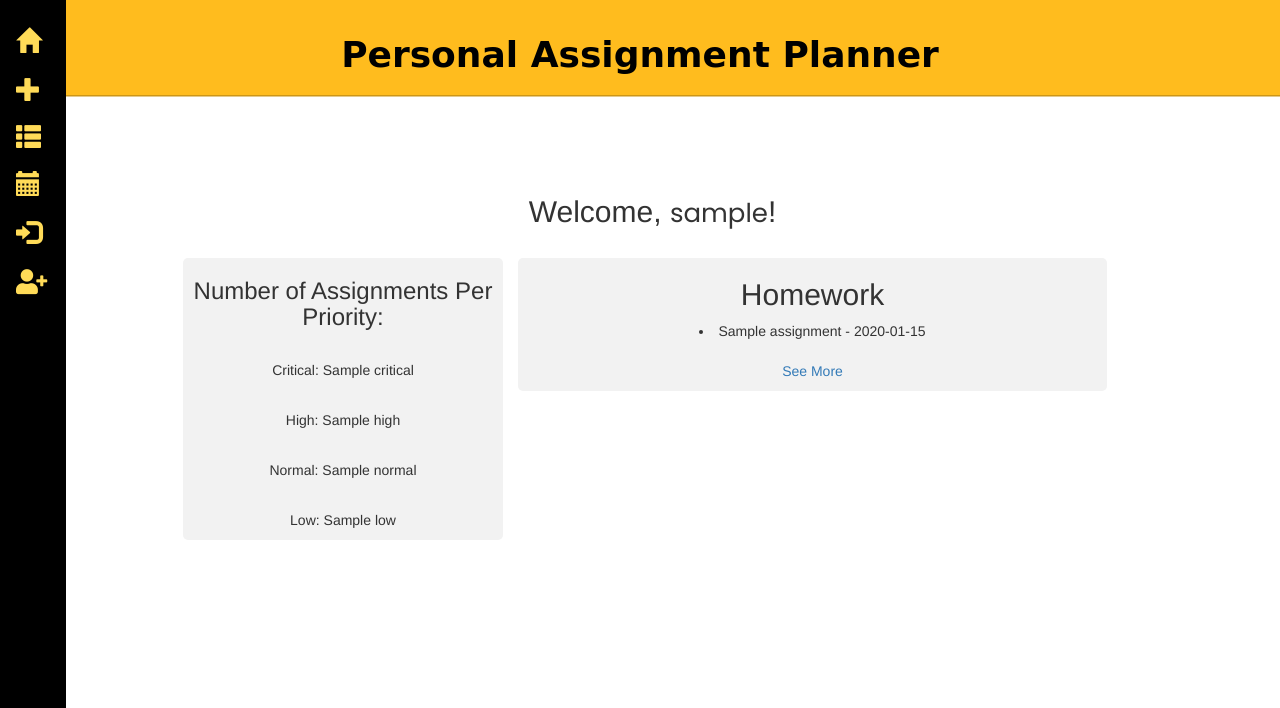
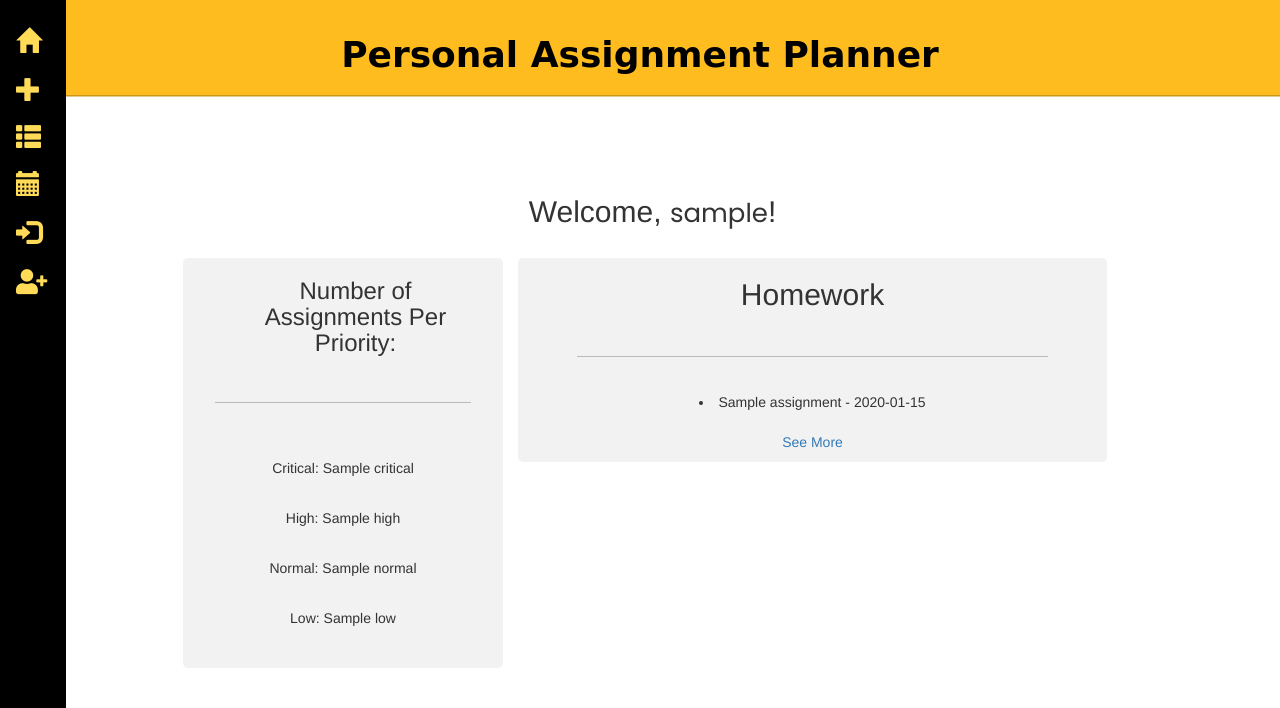
Before and after one commit to Jemimahh/project-assignmentplanner-v2, a Flask app: template templates/Homepage.html in a window 1280 px wide. Shown: the top 708 px of the page. Run offline with Flask 2, Linux system fonts and the light colour scheme; the template is opened without the code that fills it: most values are stand-ins (such as "Sample title", 1, 10 or a date in 2020); some libraries are stand-ins or nearby versions; some web fonts are replaced.

Commit message:
Added an hr and fixed spacing on homepage

```diff
--- a/static/homepage.css
+++ b/static/homepage.css
@@ -124,7 +124,7 @@ html,
 /* Create two unequal columns that floats next to each other */
 .column {
     float: left;
-    padding: 10px;
+    padding: 20px;
     background-color: #FFBC1E;
     outline-style: double;
 }
@@ -133,6 +133,7 @@ html,
     height: 100%;
     width: 320px;
     float: left;
+
 
 }
 
@@ -158,3 +159,12 @@ html,
      overflow: hidden;
      background-color: #f2f2f2;
 }
+
+hr {
+    border: none;
+    height: 1px;
+    width: 80%;
+    /* Set the hr color */
+    color: #BABABA; /* old IE */
+    background-color: #BABABA; /* Modern Browsers */
+}
--- a/templates/Homepage.html
+++ b/templates/Homepage.html
@@ -9,7 +9,8 @@
     <div class="wrap">
       <div class="left-col">
         <div class="box">
-          <h3 class="box-title">Number of Assignments Per Priority:</h3>
+          <div class="container"><h3 class="box-title">Number of Assignments Per Priority:</h3></div>
+            <br><hr class="my-4" size="10"><br>
               <div class="empty-box-content">
                 <div class="empty-content">
                   <br>
@@ -20,6 +21,7 @@
                     <p>Normal: {{ normal }}</p>
                     <br>
                     <p>Low: {{ low }}</p>
+                    <br>
                 </div>
               </div>
 
@@ -30,7 +32,7 @@
     <div class="right-col">
       <div class="box">
         <h2 class="box-title">Homework</h2>
-
+        <br><hr class="my-4"><br>
         <div class="empty-box-content">
           <div class="empty-content">
 
@@ -43,8 +45,10 @@
                 <br>
                 {% endfor %}
                 <a href="./assignments">See More</a>
+              <br>
             {% else %}
-              <p>This is where your assignments, tests and projects will be displayed. You'll be able to view them by class, type and priority.</p>
+              <p>This is where your assignments, tests and projects will be displayed. <br> You'll be able to view them by class, type and priority.</p>
+              <br>
             {% endif %}
           </div>
         </div>
```
